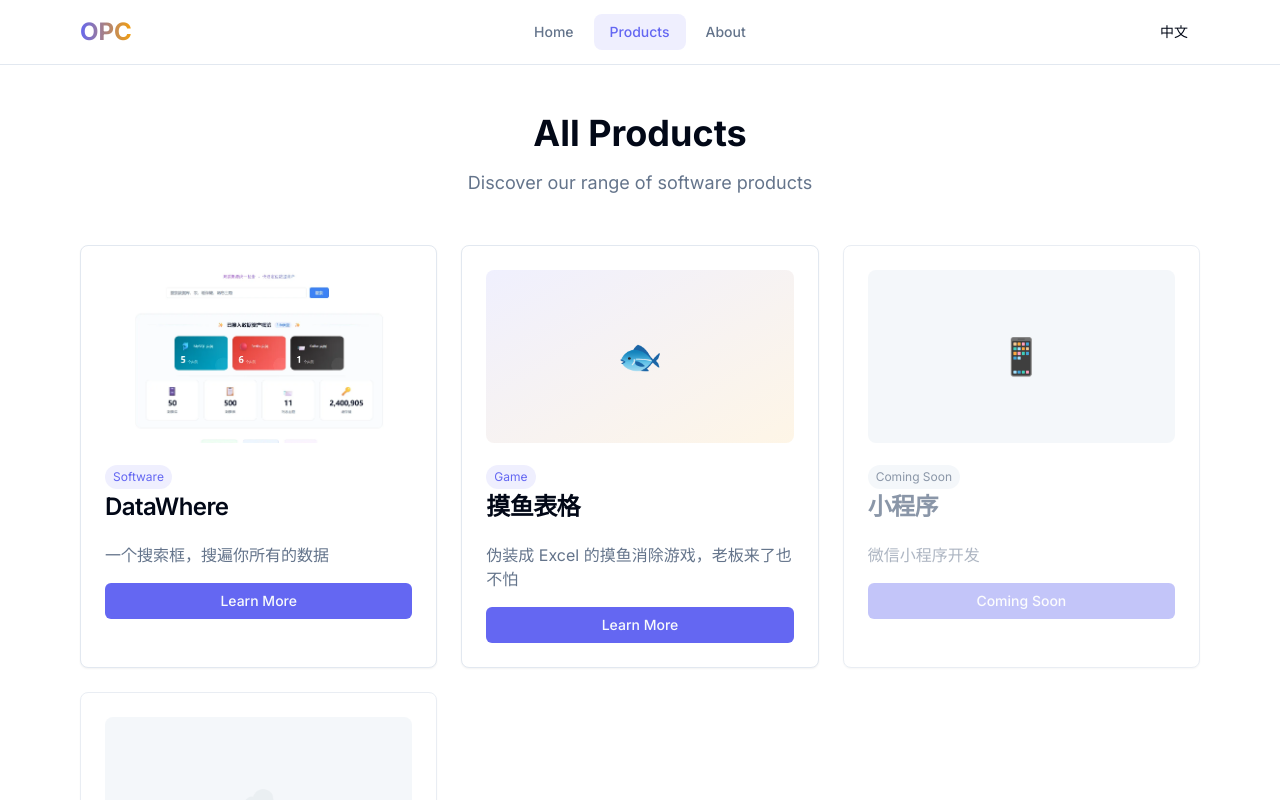
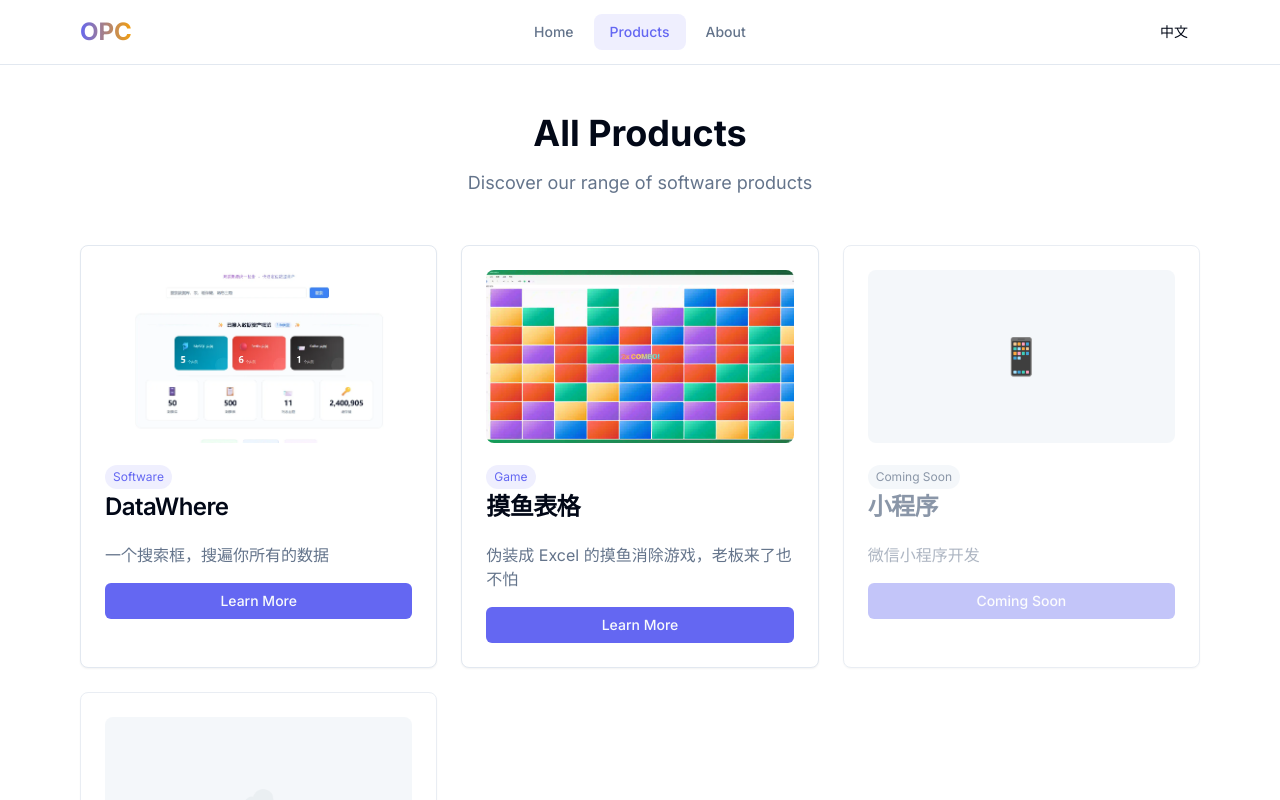
Before and after one commit to CodingGyd/opc-homePage, a Next.js app: page /en/products in a window 1280 px wide. Shown: the top 800 px of the page. Built offline with nearby package versions, Linux system fonts and the light colour scheme.

Commit message:
Add MoyuSpreadsheet product images

```diff
--- a/app/[locale]/products/[id]/ProductDetailClient.tsx
+++ b/app/[locale]/products/[id]/ProductDetailClient.tsx
@@ -217,7 +217,13 @@ const demoProducts: Record<string, Product> = {
     video_url: '',
     latest_version: 'v1.0.0',
     downloads: [],
-    screenshots: [],
+    screenshots: [
+      {
+        url: assetPath('/images/products/moyu-spreadsheet/home.webp'),
+        title: '游戏主界面',
+        description: '伪装成 Excel 表格的消除游戏',
+      },
+    ],
   },
 };
 
--- a/app/[locale]/products/page.tsx
+++ b/app/[locale]/products/page.tsx
@@ -29,6 +29,7 @@ const products: Product[] = [
     name: '摸鱼表格',
     short_description: '伪装成 Excel 的摸鱼消除游戏，老板来了也不怕',
     category: 'game',
+    image: assetPath('/images/products/moyu-spreadsheet/home.webp'),
     icon: '🐟',
   },
 ];
--- a/components/home/ProductShowcase.tsx
+++ b/components/home/ProductShowcase.tsx
@@ -33,6 +33,7 @@ const products: Product[] = [
     name: '摸鱼表格',
     description: '伪装成 Excel 的摸鱼消除游戏，老板来了也不怕',
     category: 'game',
+    image: assetPath('/images/products/moyu-spreadsheet/home.webp'),
     icon: '🐟',
   },
 ];
```
Also changed, not shown: public/images/products/moyu-spreadsheet/home.webp (added), public/images/products/moyu-spreadsheet/main.png (added).
